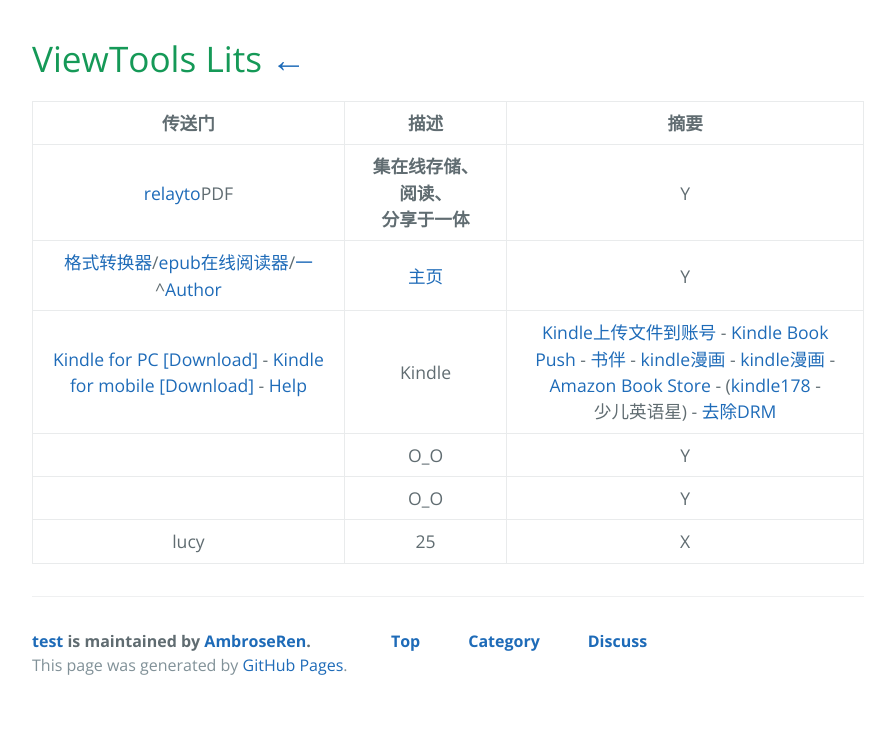
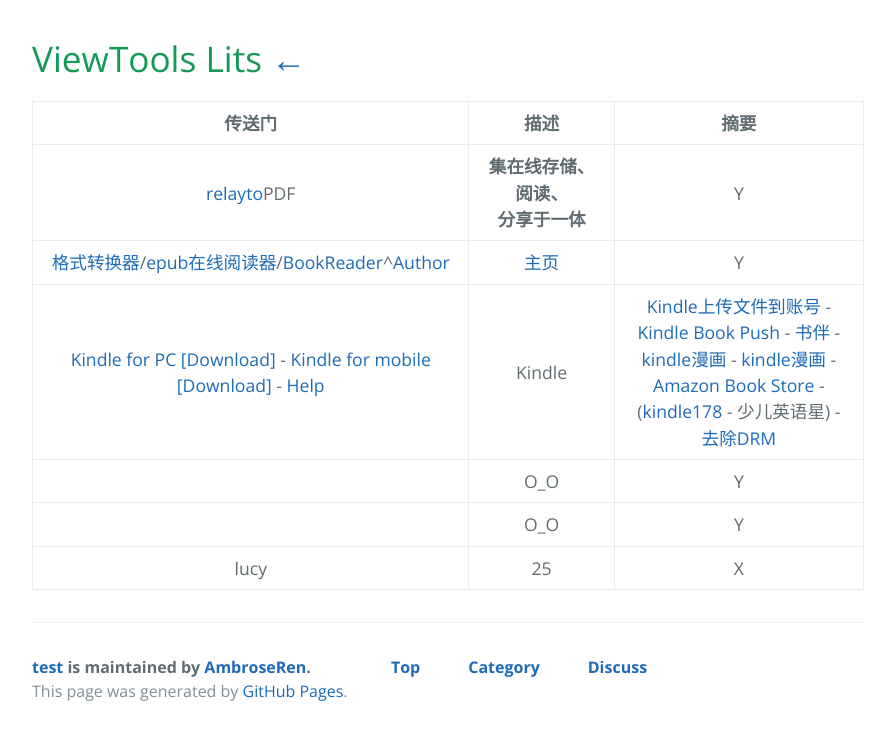
Before and after one commit to AmbroseRen/test, a Jekyll site: the page built from Library/ViewTools.md, in a window 1280 px wide. Shown: the top 740 px of the page, without its empty margins (192-1087 px from the left). Built offline with Jekyll 4.4.1, drawn with Linux system fonts in a browser that asks for light colours; our own code applies the rules of GitHub Pages for plain Markdown files; the repository's description, which GitHub fills in, is left out.

Commit message:
Update ViewTools.md

```diff
--- a/Library/ViewTools.md
+++ b/Library/ViewTools.md
@@ -3,7 +3,7 @@
 | 传送门 | 描述 | 摘要 |
 |:---:|:---:|:---:|
 | [relayto](https://relayto.com/-17/docs)PDF | __集在线存储、阅读、分享于一体__ | Y |
-| [格式转换器](https://www.aconvert.com/cn/ebook/epub-to-mobi/)/[epub在线阅读器](https://epub.liumingye.cn/)/[一](https://ztftrue.github.io/BookReader/)^[Author](https://github.com/ztftrue/BookReader/) | [主页](https://tool.liumingye.cn/) | Y |
+| [格式转换器](https://www.aconvert.com/cn/ebook/epub-to-mobi/)/[epub在线阅读器](https://epub.liumingye.cn/)/[BookReader](https://ztftrue.github.io/BookReader/)^[Author](https://github.com/ztftrue/BookReader/) | [主页](https://tool.liumingye.cn/) | Y |
 | [Kindle for PC [Download]](https://www.amazon.com/Amazon-Digital-Services-LLC-Download/dp/B00UB76290) - [Kindle for mobile [Download]](https://www.amazon.com/b?ie=UTF8&node=16571048011) - [Help](https://www.amazon.com/gp/help/customer/display.html?nodeId=GZSM7D8A85WKPYYD) | Kindle | [Kindle上传文件到账号](https://www.amazon.com/gp/sendtokindle) - [Kindle Book Push](https://book.einverne.info/) - [书伴](https://bookfere.com/ebook) - [kindle漫画](http://www.kindlecomic.net/) - [kindle漫画](http://vol.moe/) - [Amazon Book Store](https://www.amazon.cn/b?ie=UTF8&node=1987669071) - ([kindle178](http://www.kindle178.com/) - 少儿英语星) - [去除DRM](http://www.staycu.com/archives/259) |
 | []() | O_O | Y |
 | []() | O_O | Y |
```
